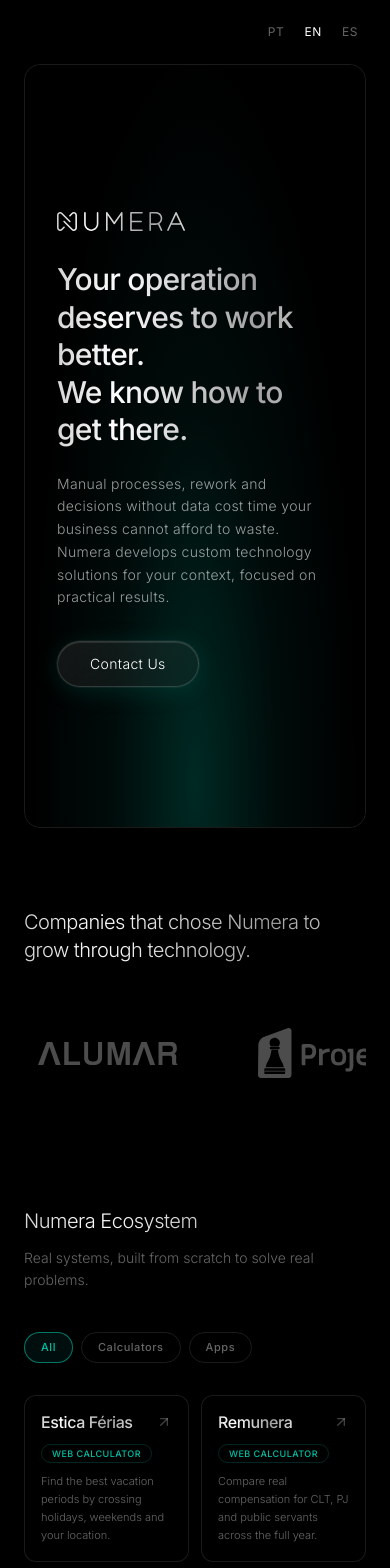
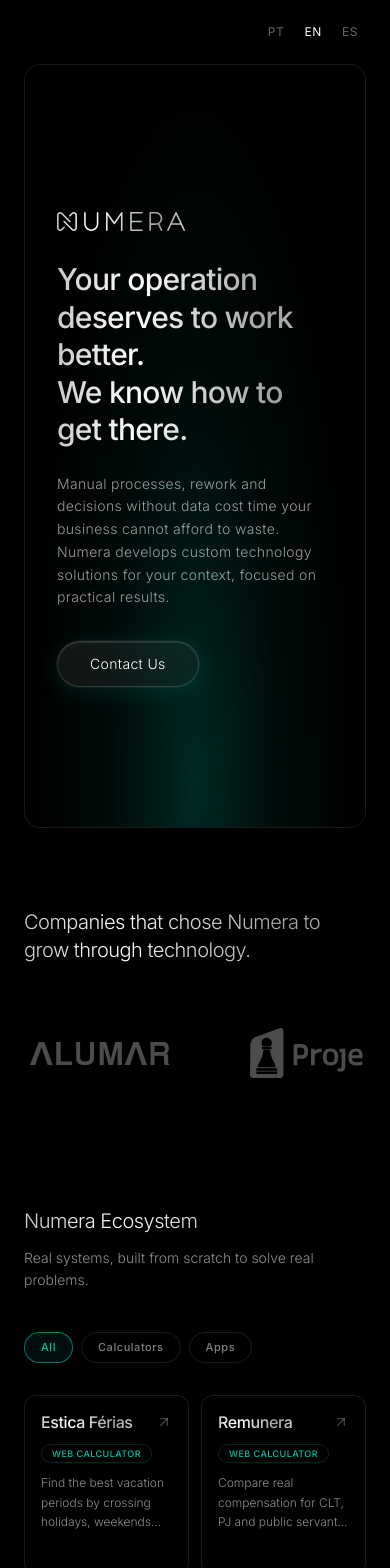
Before and after one commit to gabararuna/numera, a React (Vite) app: page / in a window 390 px wide. Shown: the top 1568 px of the page. Built offline with nearby package versions, Linux system fonts and the light colour scheme.

Commit message:
correção de legibilidade e uniformidade dos textos

```diff
--- a/src/components/Footer.jsx
+++ b/src/components/Footer.jsx
@@ -8,23 +8,23 @@
       <div className="max-w-[1800px] mx-auto">
         <div className="flex flex-col md:flex-row md:items-center md:justify-between gap-6">
           <div className="flex items-center gap-4">
-            <span className="text-sm text-white/40 font-light">
+            <span className="text-sm text-white/50 font-light">
               {t('footer_copy')}
             </span>
           </div>
 
           <div className="flex flex-col md:flex-row md:items-center gap-4 md:gap-8">
             <div className="flex flex-wrap gap-4 md:gap-8">
-              <a className="text-sm text-white/40 hover:text-white/80 transition-colors" href="/">
+              <a className="text-sm text-white/50 hover:text-white/80 transition-colors" href="/">
                 {t('nav_home')}
               </a>
-              <a className="text-sm text-white/40 hover:text-white/80 transition-colors" href="/solucoes">
+              <a className="text-sm text-white/50 hover:text-white/80 transition-colors" href="/solucoes">
                 {t('nav_solutions')}
               </a>
-              <a className="text-sm text-white/40 hover:text-white/80 transition-colors" href="/sobre">
+              <a className="text-sm text-white/50 hover:text-white/80 transition-colors" href="/sobre">
                 {t('nav_about')}
               </a>
-              <a className="text-sm text-white/40 hover:text-white/80 transition-colors" href="/contato">
+              <a className="text-sm text-white/50 hover:text-white/80 transition-colors" href="/contato">
                 {t('nav_contact')}
               </a>
             </div>
@@ -33,7 +33,7 @@
 
             <div className="flex flex-wrap gap-4 md:gap-8">
               <a
-                className="text-sm text-white/40 hover:text-white/80 transition-colors"
+                className="text-sm text-white/50 hover:text-white/80 transition-colors"
                 href="https://www.iubenda.com/privacy-policy/54914294"
                 target="_blank"
                 rel="noopener noreferrer"
@@ -41,7 +41,7 @@
                 {t('footer_privacy')}
               </a>
               <a
-                className="text-sm text-white/40 hover:text-white/80 transition-colors"
+                className="text-sm text-white/50 hover:text-white/80 transition-colors"
                 href="https://www.iubenda.com/privacy-policy/54914294/cookie-policy"
                 target="_blank"
                 rel="noopener noreferrer"
--- a/src/components/Methodology.jsx
+++ b/src/components/Methodology.jsx
@@ -93,7 +93,7 @@
             </h2>
           </FadeIn>
           <FadeIn delay={0.1}>
-            <p className="text-white/40 text-sm md:text-base font-light leading-relaxed mx-auto">
+            <p className="text-white/55 text-sm md:text-base font-light leading-relaxed mx-auto">
               {t('methodology_description')}
             </p>
           </FadeIn>
@@ -105,13 +105,13 @@
             <FadeIn key={i} delay={0.15 * (i + 1)}>
               <TiltCard>
                 <div className="space-y-3">
-                  <h4 className="text-[10px] tracking-widest text-white/30 font-medium uppercase">
+                  <h4 className="text-[10px] tracking-widest text-white/45 font-medium uppercase">
                     {card.label}
                   </h4>
                   <h3 className="text-lg md:text-xl font-light text-white tracking-tight">
                     {card.title}
                   </h3>
-                  <p className="text-sm text-white/40 font-light leading-relaxed max-w-sm">
+                  <p className="text-sm text-white/55 font-light leading-relaxed max-w-sm">
                     {card.desc}
                   </p>
                 </div>
--- a/src/components/MetricsCarousel.jsx
+++ b/src/components/MetricsCarousel.jsx
@@ -153,7 +153,7 @@
             <h2 className="text-xl md:text-3xl font-light tracking-tight text-white mb-4 shimmer-text">
               {t('solutions_heading')}
             </h2>
-            <p className="text-white/40 text-sm md:text-base font-light leading-relaxed max-w-xl">
+            <p className="text-white/55 text-sm md:text-base font-light leading-relaxed max-w-xl">
               {t('solutions_description')}
             </p>
           </FadeIn>
--- a/src/components/TradingInfrastructure.jsx
+++ b/src/components/TradingInfrastructure.jsx
@@ -156,7 +156,7 @@
             </h2>
           </FadeIn>
           <FadeIn delay={0.1}>
-            <p className="text-white/40 text-sm font-light leading-relaxed max-w-xl">
+            <p className="text-white/55 text-sm font-light leading-relaxed max-w-xl">
               {t('ecosystem_description')}
             </p>
           </FadeIn>
@@ -172,7 +172,7 @@
                 className={`px-4 py-1.5 rounded-full text-[11px] tracking-wider font-medium transition-all duration-300 border cursor-pointer ${
                   filter === tab.key
                     ? 'border-[#00BFA5]/60 text-[#00BFA5] bg-[#00BFA5]/8'
-                    : 'border-white/10 text-white/40 hover:text-white/65 hover:border-white/20'
+                    : 'border-white/10 text-white/50 hover:text-white/65 hover:border-white/20'
                 }`}
               >
                 {tab.label}
@@ -182,10 +182,10 @@
         </FadeIn>
 
         {/* Grid — compact 4 colunas no desktop */}
-        <div className="grid grid-cols-2 md:grid-cols-3 lg:grid-cols-4 xl:grid-cols-5 gap-3">
+        <div className="grid grid-cols-2 md:grid-cols-3 lg:grid-cols-4 xl:grid-cols-5 gap-3 auto-rows-[180px] md:auto-rows-[156px]">
           {filtered.map((project, i) => {
             const inner = (
-              <GradientCard className="p-4">
+              <GradientCard className="p-4 h-full">
                 <div className="flex items-start justify-between gap-2 mb-3">
                   <h3 className="text-base md:text-lg font-medium text-white tracking-tight shimmer-text leading-tight">
                     {project.name}
@@ -195,7 +195,7 @@
                     : <Loader2 size={16} className="shrink-0 mt-0.5 text-white/20 animate-spin" />
                   }
                 </div>
-                <div className="flex flex-col gap-2.5">
+                <div className="flex flex-col gap-2.5 flex-1 min-h-0">
                   <div className="flex flex-wrap gap-1.5">
                     <span className="inline-block w-fit px-2.5 py-0.5 border border-[#00BFA5]/20 text-[#00BFA5] text-[9px] tracking-wider uppercase rounded-full font-medium">
                       {project.badge}
@@ -206,7 +206,7 @@
                       </span>
                     )}
                   </div>
-                  <p className="text-[11px] md:text-xs text-white/40 font-light leading-relaxed">
+                  <p className="text-xs text-white/55 font-light leading-relaxed line-clamp-3">
                     {project.desc}
                   </p>
                 </div>
@@ -214,10 +214,10 @@
             )
 
             return (
-              <FadeIn key={project.name} delay={0.05 * (i + 1)}>
+              <FadeIn key={project.name} delay={0.05 * (i + 1)} className="h-full">
                 {project.url
-                  ? <a href={project.url} target="_blank" rel="noopener noreferrer" className="block">{inner}</a>
-                  : <div className="cursor-default">{inner}</div>
+                  ? <a href={project.url} target="_blank" rel="noopener noreferrer" className="block h-full">{inner}</a>
+                  : <div className="cursor-default h-full">{inner}</div>
                 }
               </FadeIn>
             )
--- a/src/i18n/translations.js
+++ b/src/i18n/translations.js
@@ -99,7 +99,7 @@
 
     project_sage: "Sage",
     sage_desc:
-      "Trilhas em Ciência de Dados, Python, SQL e UI/UX numa plataforma escalável.",
+      "Trilhas práticas em Ciência de Dados, Python, SQL e UI/UX numa plataforma escalável.",
 
     project_bateesteira: "Bate Esteira",
     bateesteira_desc:
@@ -217,7 +217,7 @@
 
     project_mega: "Mega",
     mega_desc:
-      "Plan how to invest a large prize to preserve and grow your wealth over time.",
+      "Plan how to invest a large prize to preserve and grow your personal wealth over time.",
 
     project_mobi: "Mobi",
     mobi_desc:
@@ -225,7 +225,7 @@
 
     project_sage: "Sage",
     sage_desc:
-      "Tracks in Data Science, Python, SQL and UI/UX on a scalable course platform.",
+      "Learning tracks in Data Science, Python, SQL and UI/UX built on a scalable platform.",
 
     project_bateesteira: "Bate Esteira",
     bateesteira_desc:
@@ -337,7 +337,7 @@
 
     project_habita: "Habita",
     habita_desc:
-      "¿Financiar o alquilar? Encuentra la opción más ventajosa según tus números.",
+      "¿Financiar o alquilar? Compara ambos escenarios y encuentra la opción más ventajosa.",
 
     project_mega: "Mega",
     mega_desc:
```
